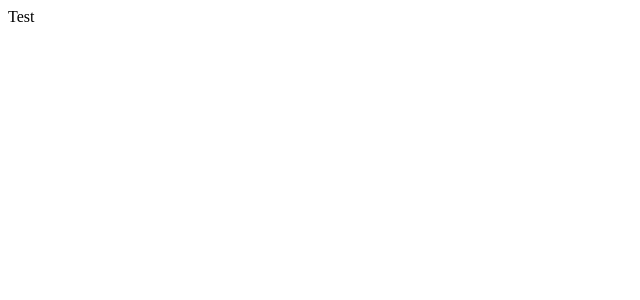
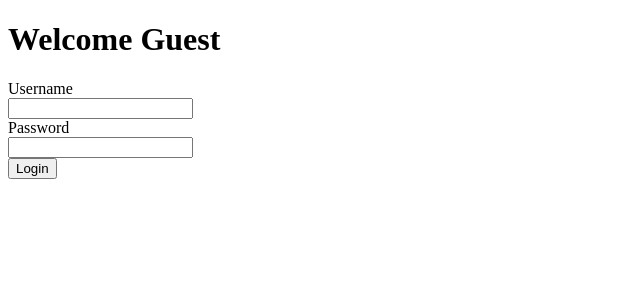
Before and after one commit to DenzelCode/ReactTypeBase, a React (Create React App) app: page / in a window 1280 px wide. Shown: the top 300 px of the page, without its empty margins (0-640 px from the left). Built offline with nearby package versions, Linux system fonts and the light colour scheme.

Commit message:
Basic app implementations done

```diff
--- a/package.json
+++ b/package.json
@@ -13,6 +13,7 @@
     "@types/react-redux": "^7.1.7",
     "@types/react-router-dom": "^5.1.3",
     "@types/redux": "^3.6.0",
+    "node-sass": "^4.13.1",
     "react": "^16.13.1",
     "react-dom": "^16.13.1",
     "react-scripts": "3.4.1",
--- a/src/components/home/index.tsx
+++ b/src/components/home/index.tsx
@@ -1,30 +1,34 @@
-import React, { Dispatch } from 'react';
+import React, { Component } from 'react';
 import { connect } from 'react-redux';
 import { IAppState } from '../../redux/store';
-import { Component } from 'react';
 import { PropBase } from '../../types';
 import { Page } from './page';
 
 type Props = PropBase<{
 
-}, ReturnType<typeof mapStateToProps>, ReturnType<typeof mapDispatchToProps>>;
+}, ReturnType<typeof mapStateToProps>, typeof mapDispatchToProps>;
 
-export class Home extends Component<Props, {}> {
+class Home extends Component<Props, {}> {
 
     componentDidMount() {
-        console.log(this.props.logged);
+        if (!this.props.auth.logged) {
+            this.props.history.replace('/');
+
+            return;
+        }
     }
 
     render() {
-        return <Page />;
+        return <Page user={this.props.auth.data} />;
     }
 }
 
 const mapStateToProps = (state: IAppState) => ({
-    logged: state.auth.logged,
     auth: state.auth
 });
 
-const mapDispatchToProps = (dispatch: Dispatch<any>) => ({});
+const mapDispatchToProps = {
+
+};
 
 export default connect(mapStateToProps, mapDispatchToProps)(Home);
--- a/src/components/home/page.tsx
+++ b/src/components/home/page.tsx
@@ -1,11 +1,22 @@
-import React, { Dispatch } from 'react';
+import React from 'react';
 import { Component } from 'react';
+import { IUser } from '../../redux/reducers/auth';
+import { Link } from 'react-router-dom';
 
-export class Page<T> extends Component<{}, {}> {
+type Props = {
+    user: IUser
+};
+
+export class Page extends Component<Props, {}> {
 
     render() {
         return (
-            <div>Test</div>
+            <div>
+                <h1>Logged in as {this.props.user.username}</h1>
+                <Link to="/logout">Logout</Link>
+                <br />
+                <Link to="/">Test logged in</Link>
+            </div>
         )
     }
 }
--- a/src/components/login/index.tsx
+++ b/src/components/login/index.tsx
@@ -1,30 +1,71 @@
-import React, { Dispatch } from 'react';
+import React, { FormEvent, ChangeEvent, Component } from 'react';
 import { connect } from 'react-redux';
 import { IAppState } from '../../redux/store';
-import { Component } from 'react';
 import { PropBase } from '../../types';
 import { Page } from './page';
+import { setData, setLogged } from '../../redux/actions/auth';
+
+type Test = typeof mapStateToProps;
 
 type Props = PropBase<{
 
-}, ReturnType<typeof mapStateToProps>, ReturnType<typeof mapDispatchToProps>>;
+}, ReturnType<typeof mapStateToProps>, typeof mapDispatchToProps>;
 
-export class Login extends Component<Props, {}> {
+type State = {
+    username: string,
+    password: string,
+}
+
+class Login extends Component<Props, State> {
+
+    constructor(props: any) {
+        super(props);
+
+        this.state = {
+            username: "",
+            password: ""
+        }
+    }
 
     componentDidMount() {
+        if (this.props.auth.logged) {
+            this.props.history.replace('/home');
 
+            return;
+        }
+    }
+
+    onChange = (e: ChangeEvent<HTMLInputElement>) => {
+        this.setState({ [e.target.name]: e.target.value } as Pick<State, keyof State>)
+    }
+
+    onSubmit = (e: FormEvent<HTMLFormElement>) => {
+        e.preventDefault();
+
+        this.props.setLogged(true);
+
+        this.props.setData({ username: this.state.username });
+
+        this.props.history.push('/home');
     }
 
     render() {
-        return <Page />;
+        return <Page
+            username={this.state.username}
+            password={this.state.password}
+            onChange={this.onChange}
+            onSubmit={this.onSubmit}
+        />;
     }
 }
 
 const mapStateToProps = (state: IAppState) => ({
-    logged: state.auth.logged,
     auth: state.auth
 });
 
-const mapDispatchToProps = (dispatch: Dispatch<any>) => ({});
+const mapDispatchToProps = {
+    setData,
+    setLogged,
+};
 
 export default connect(mapStateToProps, mapDispatchToProps)(Login);
--- a/src/components/login/page.tsx
+++ b/src/components/login/page.tsx
@@ -1,11 +1,29 @@
-import React, { Dispatch } from 'react';
+import React, { ChangeEvent, FormEvent, Fragment } from 'react';
 import { Component } from 'react';
+import './style.scss';
+import { defaultUser } from '../../redux/reducers/auth';
 
-export class Page<T> extends Component<{}, {}> {
+type Props = {
+    username: string,
+    password: string,
+    onChange: (e: ChangeEvent<HTMLInputElement>) => void,
+    onSubmit: (e: FormEvent<HTMLFormElement>) => void,
+}
+
+export class Page extends Component<Props, {}> {
 
     render() {
         return (
-            <div>Test</div>
+            <Fragment>
+                <h1>Welcome {this.props.username.length > 0 ? this.props.username : defaultUser.username}</h1>
+                <form onSubmit={this.props.onSubmit}>
+                    <label htmlFor="username">Username</label>
+                    <input type="text" name="username" id="username" onChange={this.props.onChange} value={this.props.username} />
+                    <label htmlFor="password">Password</label>
+                    <input type="password" name="password" id="password" onChange={this.props.onChange} value={this.props.password} />
+                    <button type="submit">Login</button>
+                </form>
+            </Fragment>
         )
     }
 }
--- /dev/null
+++ b/src/components/login/style.scss
@@ -0,0 +1,9 @@
+form {
+    label {
+        display: block;
+    }
+
+    input {
+        display: block;
+    }
+}
--- /dev/null
+++ b/src/components/logout.tsx
@@ -0,0 +1,41 @@
+import React, { Component } from 'react';
+import { connect } from 'react-redux';
+import { IAppState } from '../redux/store';
+import { PropBase } from '../types';
+import { setLogged, setData } from '../redux/actions/auth';
+import { defaultUser } from '../redux/reducers/auth';
+
+type Props = PropBase<{
+
+}, ReturnType<typeof mapStateToProps>, typeof mapDispatchToProps>;
+
+class Logout extends Component<Props, {}> {
+
+    componentDidMount() {
+        if (this.props.auth.logged) {
+            this.props.setLogged(false);
+            this.props.setData(defaultUser);
+
+            this.props.history.push('/');
+
+            return;
+        }
+
+        this.props.history.replace('/');
+    }
+
+    render() {
+        return <div>Logging out!</div>;
+    }
+}
+
+const mapStateToProps = (state: IAppState) => ({
+    auth: state.auth
+});
+
+const mapDispatchToProps = {
+    setLogged,
+    setData,
+};
+
+export default connect(mapStateToProps, mapDispatchToProps)(Logout);
--- a/src/index.tsx
+++ b/src/index.tsx
@@ -4,8 +4,9 @@ import * as serviceWorker from './serviceWorker';
 import { Provider } from 'react-redux';
 import { store } from './redux/store';
 import { BrowserRouter, Switch, Route, Redirect } from 'react-router-dom';
-import { Login } from './components/login';
+import Login from './components/login';
 import Home from './components/home';
+import Logout from './components/logout';
 
 ReactDOM.render(
     <React.StrictMode>
@@ -14,6 +15,7 @@ ReactDOM.render(
                 <Switch>
                     <Route exact path="/" component={Login} />
                     <Route exact path="/home" component={Home} />
+                    <Route exact path="/logout" component={Logout} />
                     <Redirect to="/" />
                 </Switch>
             </BrowserRouter>
--- a/src/redux/actions/auth.ts
+++ b/src/redux/actions/auth.ts
@@ -1,26 +1,17 @@
 import { Events } from './events';
+import { IActionUnion, makeAction } from '../types';
 
-const makeAction = <T extends Events, P>(type: T) => (payload: P) => {
-    return {
-        type,
-        payload,
-    };
-};
-
-export const setLogged = makeAction<Events.SET_LOGGED, number>(
+export const setLogged = makeAction<Events.SET_LOGGED, boolean>(
     Events.SET_LOGGED
 );
 
-interface IStringMap<T> {
-    [key: string]: T;
-}
-
-type AnyFunction = (...args: any[]) => any;
-
-type IActionUnion<T extends IStringMap<AnyFunction>> = ReturnType<T[keyof T]>;
+export const setData = makeAction<Events.SET_DATA, Object>(
+    Events.SET_DATA
+);
 
 const actions = {
     setLogged,
+    setData
 };
 
 export type IActions = IActionUnion<typeof actions>;
--- a/src/redux/reducers/auth.ts
+++ b/src/redux/reducers/auth.ts
@@ -1,24 +1,40 @@
 import { IAction } from '../types';
 import { Events } from '../actions/events';
+
+export const defaultUser: IUser = {
+    username: 'Guest',
+};
 
 const initialState: IState = {
     logged: false,
 
-    data: {
-        username: 'Guest',
-    },
+    data: defaultUser,
 };
+
+export interface IUser {
+    username: string;
+    [key: string]: any;
+}
 
 export interface IState {
     logged: boolean;
 
-    data: {};
+    data: IUser;
 }
 
 export default (state: any = initialState, action: IAction): IState => {
     switch (action.type) {
         case Events.SET_LOGGED:
-            return { ...state, logged: state.payload };
+            return { ...state, logged: action.payload };
+
+        case Events.SET_DATA:
+            return {
+                ...state,
+                data: {
+                    ...state.data,
+                    ...action.payload
+                }
+            };
 
         default:
             return state;
--- a/src/redux/types.ts
+++ b/src/redux/types.ts
@@ -1,4 +1,21 @@
+import { Events } from "./actions/events";
+
+export interface IStringMap<T> {
+    [key: string]: T;
+}
+
+export type AnyFunction = (...args: any[]) => any;
+
+export type IActionUnion<T extends IStringMap<AnyFunction>> = ReturnType<T[keyof T]>;
+
 export interface IAction {
     type: string;
     payload: any;
 }
+
+export const makeAction = <T extends Events, P>(type: T) => (payload: P) => {
+    return {
+        type,
+        payload,
+    };
+};
```
Also changed, not shown: src/types.ts (line endings or trailing spaces), 1 other file (tests, documents, lock files or other folders).
